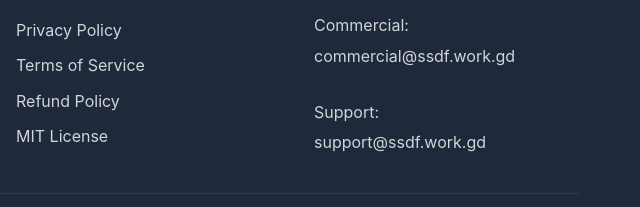
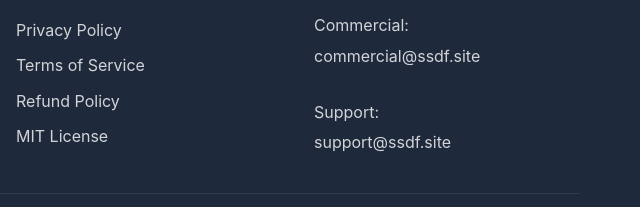
Before and after one commit to CreoDAMO/Sovereign-Spiral-Development-Framework-SSDF-, a website: page frontend/index.html in a window 1280 px wide. Shown: the part 2286-2493 px from the top of the page, 640-1280 px from the left. Drawn offline with Linux system fonts and the light colour scheme; a script that the page names is missing.

Commit message:
Update index.html

```diff
--- a/frontend/index.html
+++ b/frontend/index.html
@@ -1081,8 +1081,8 @@
                 <div class="footer-section">
                     <h3>Contact</h3>
                     <p style="opacity: 0.8;">
-                        Commercial: <a href="mailto:commercial@ssdf.site" style="color: white;">commercial@ssdf.work.gd</a><br>
-                        Support: <a href="mailto:support@ssdf.site" style="color: white;">support@ssdf.work.gd</a>
+                        Commercial: <a href="mailto:commercial@ssdf.site" style="color: white;">commercial@ssdf.site</a><br>
+                        Support: <a href="mailto:support@ssdf.site" style="color: white;">support@ssdf.site</a>
                     </p>
                 </div>
             </div>
```
